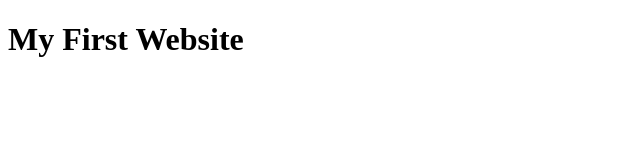
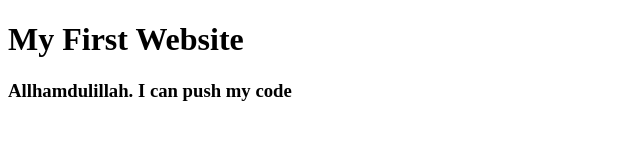
Before and after one commit to IbrahimGazi2022/my-first-website, a plain HTML site: page index.html in a window 1280 px wide. Shown: the whole page, without its empty margins (0-640 px from the left). Drawn offline with Linux system fonts and the light colour scheme.

Commit message:
Learn push

```diff
--- a/index.html
+++ b/index.html
@@ -8,5 +8,6 @@
 </head>
 <body>
   <h1>My First Website</h1>
+  <h3>Allhamdulillah. I can push my code</h3>
 </body>
 </html>
```
